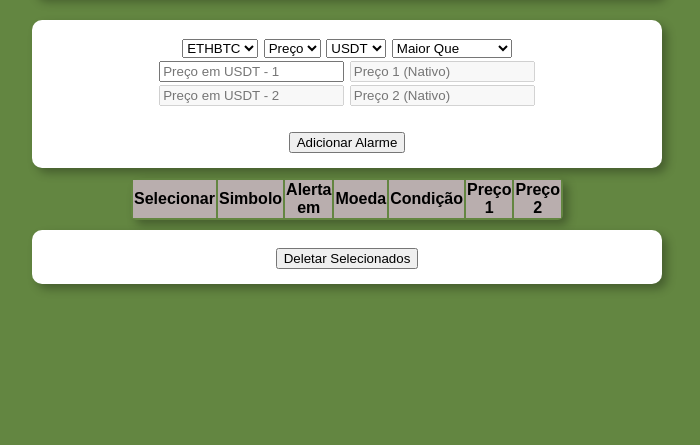
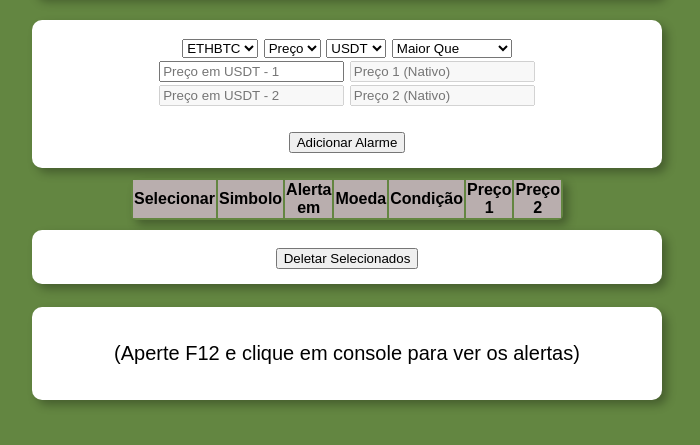
Before and after one commit to MundusUni/Ferramenta-de-Alerta, a plain HTML site: page index.html in a window 1280 px wide. Shown: the part 183-628 px from the top of the page, without its empty margins (293-993 px from the left). Drawn offline with Linux system fonts and the light colour scheme; no server answers.

Commit message:
v0.6.5
Adicionado um texto explicando como ver os alertas

```diff
--- a/index.html
+++ b/index.html
@@ -104,6 +104,9 @@
     <blank></blank>
     <div>
         <button onclick="deletarTabela()">Deletar Selecionados</button>
+    </div> <br/>
+    <div>
+        <p>(Aperte F12 e clique em console para ver os alertas)</p>
     </div>
 
 
```
